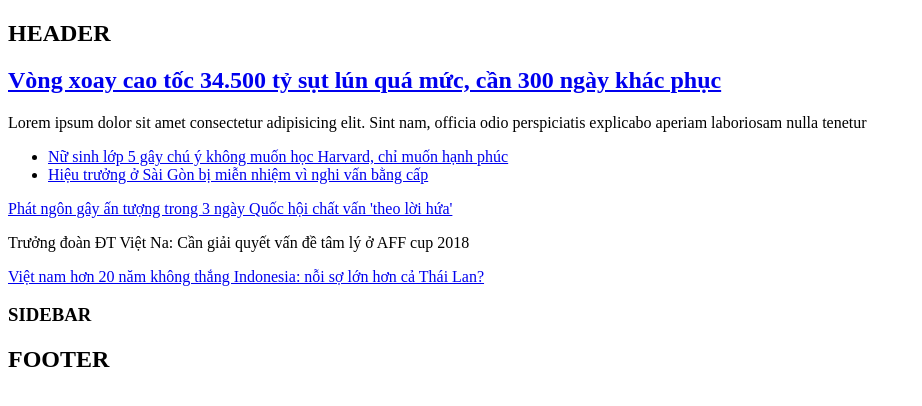
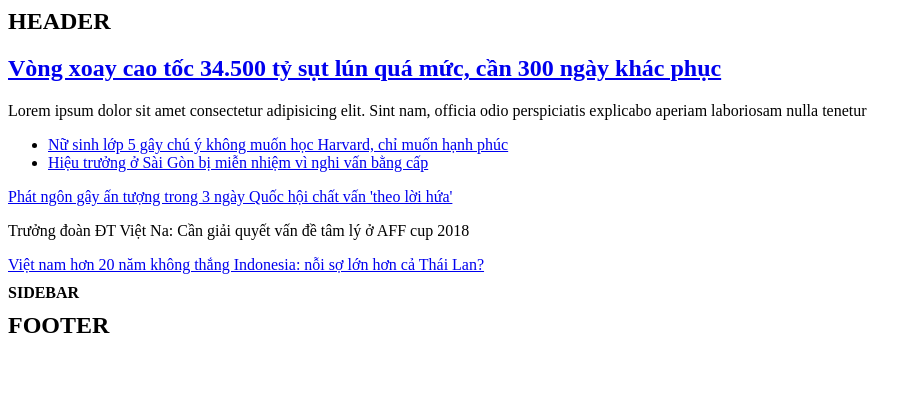
Before and after one commit to VATuan2710/f8-fullstack-k10, a plain HTML site: page Day-1/ex03.html in a window 1280 px wide. Shown: the whole page, without its empty margins (0-922 px from the left). Drawn offline with Linux system fonts and the light colour scheme.

Commit message:
Sua noi dung theo yeu cau

```diff
--- a/Day-1/ex03.html
+++ b/Day-1/ex03.html
@@ -4,19 +4,36 @@
     <meta charset="UTF-8" />
     <meta name="viewport" content="width=device-width, initial-scale=1.0" />
     <title>Document</title>
+    <style>
+      .HEADER {
+        font-weight: bold;
+        font-size: 24px;
+      }
+      .SIDEBAR {
+        font-weight: bold;
+        margin-top: 10px;
+        font-size: 16px;
+      }
+      .FOOTER {
+        font-weight: bold;
+        margin-top: 10px;
+        font-size: 24px;
+      }
+    </style>
   </head>
   <body>
-    <header>
-      <h2>HEADER</h2>
-    </header>
+    <div>
+      <header><div class="HEADER">HEADER</div></header>
+    </div>
+
     <main>
       <section>
-        <h2>
+        <h1>
           <a href="#"
             >Vòng xoay cao tốc 34.500 tỷ sụt lún quá mức, cần 300 ngày khác
             phục</a
           >
-        </h2>
+        </h1>
         <p>
           Lorem ipsum dolor sit amet consectetur adipisicing elit. Sint nam,
           officia odio perspiciatis explicabo aperiam laboriosam nulla tenetur
@@ -46,10 +63,10 @@
           Lan?</a
         >
       </section>
-      <aside><h3>SIDEBAR</h3></aside>
+      <aside>
+        <div class="SIDEBAR">SIDEBAR</div>
+      </aside>
     </main>
-    <footer>
-      <h2>FOOTER</h2>
-    </footer>
+    <footer><div class="FOOTER">FOOTER</div></footer>
   </body>
 </html>
```
Also changed, not shown: Day-1/ex01.html (+8 -5 lines), Day-1/ex02.html (+6 -6 lines).
